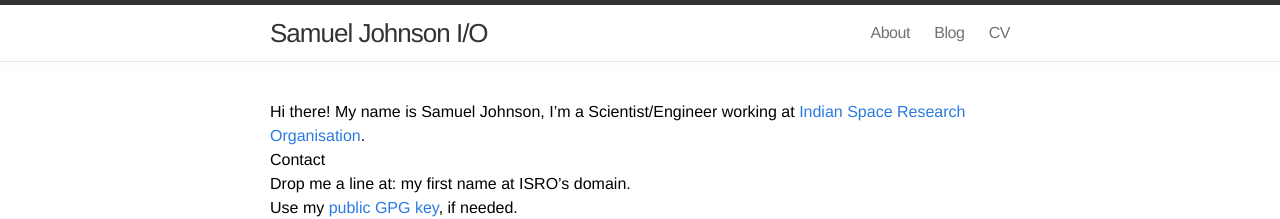
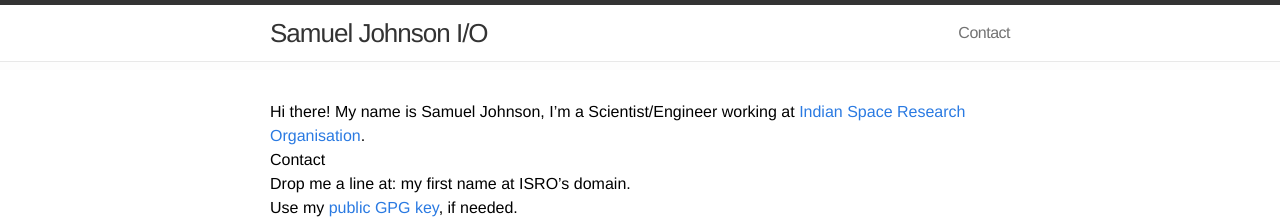
Before and after one commit to samueljohnson/samueljohnson.github.io, a Jekyll site: the page built from index.markdown, in a window 1280 px wide. Shown: the top 219 px of the page. Built offline with Jekyll 4.4.1, drawn with Linux system fonts in a browser that asks for light colours; nearby versions of some CDN libraries.

Commit message:
updated header

```diff
--- a/_includes/header.html
+++ b/_includes/header.html
@@ -17,9 +17,10 @@
         </svg>
       </a>
       <div class="trigger">
-          <a class="page-link" href="/about">About</a>
-          <a class="page-link" href="/blog">Blog</a>
-          <a class="page-link" href="/cv">CV</a>
+	  <!-- <a class="page-link" href="/about">About</a> -->
+	  <!-- <a class="page-link" href="/blog">Blog</a> -->
+	  <!-- <a class="page-link" href="/cv">CV</a> -->
+          <a class="page-link" href="/contact">Contact</a>
       </div>
     </nav>
   </div>
```
